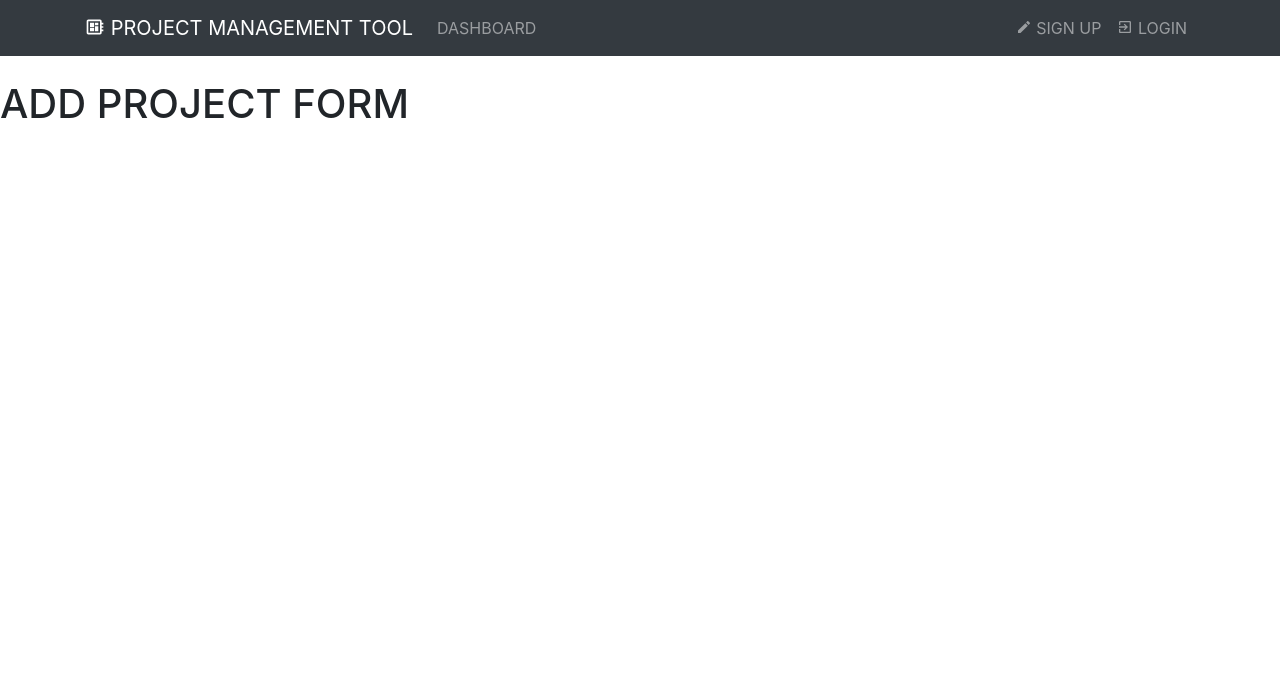
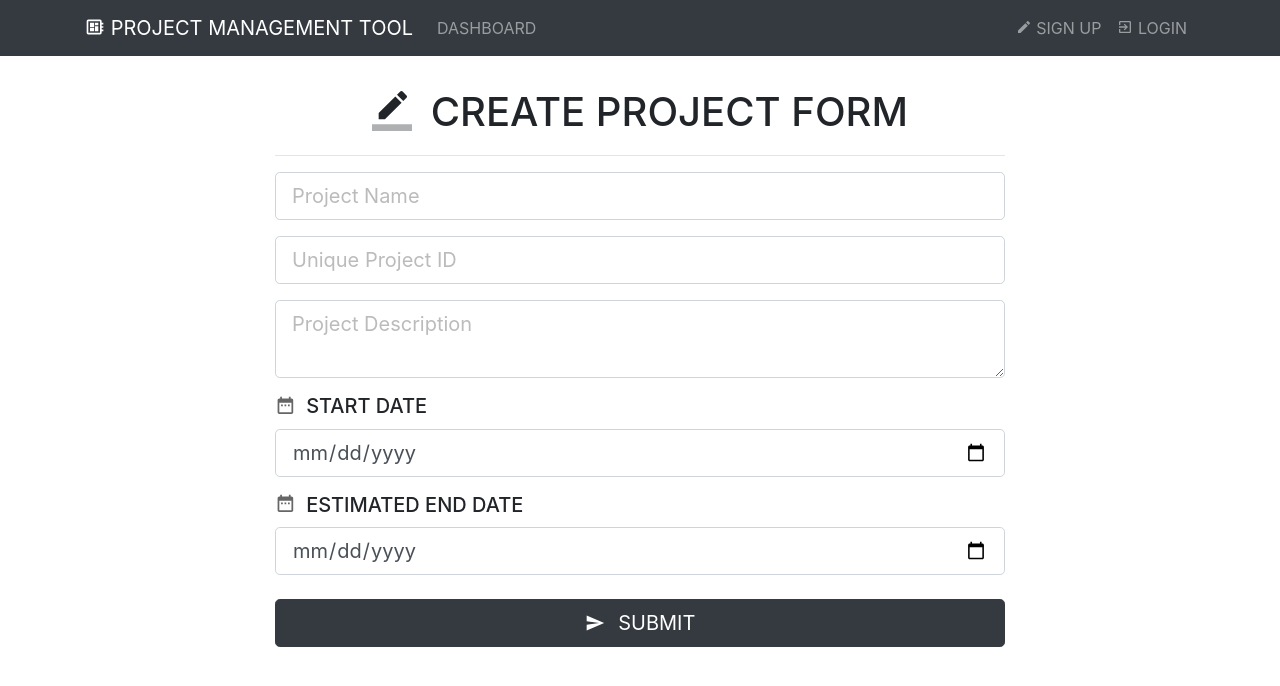
Before and after one commit to EdgardoPinto-Escalier/project-management-tool, a React (Create React App) app in the folder react-projectmanagementtool/: page /addProject in a window 1280 px wide. Shown: the top 686 px of the page. Built offline with nearby package versions, Linux system fonts and the light colour scheme.

Commit message:
Worked on the AddProject component, created React state, onChange and OnSubmit methods

```diff
--- a/react-projectmanagementtool/src/App.css
+++ b/react-projectmanagementtool/src/App.css
@@ -1,6 +1,7 @@
 :root {
   --red: #E53935;
   --grey: #EEEEEE;
+  --dark-grey: #666666;
   --purple: #7E57C2;
   --green: #009688;
   --black: #000000;
@@ -66,14 +67,18 @@ a {
 .md-icon {
   vertical-align: middle;
   margin-bottom: 5px;
+  font-weight: bold;
 }
 
-.md-icon-delete, .md-icon-update, .md-icon-board {
+.md-icon-delete,
+.md-icon-update,
+.md-icon-board,
+.md-icon-calender {
   font-size: 1.3rem;
   vertical-align: middle;
   margin-bottom: 5px;
   margin-right: 5px;
-  color: #666;
+  color: var(--dark-grey);
 }
 
 .md-icon-board {
@@ -82,8 +87,14 @@ a {
 
 .md-icon-update {
   color: var(--green);
+  font-weight: bold;
 }
 
 .md-icon-delete {
   color: var(--red);
 }
+
+.tag {
+  color: var(--green);
+  font-weight: bold;
+}
--- a/react-projectmanagementtool/src/components/Dashboard.js
+++ b/react-projectmanagementtool/src/components/Dashboard.js
@@ -9,14 +9,13 @@ class Dashboard extends Component {
         <div className="container">
           <div className="row">
             <div className="col-md-12">
-              <h1 className="display-5 text-center">PROJECTS</h1>
+              <h1 className="text-center pt-2">PROJECTS</h1>
               <br />
               <CreateProjectButton />
               <br />
               <hr />
 
               <ProjectItem />
-
             </div>
           </div>
         </div>
--- a/react-projectmanagementtool/src/components/Project/AddProject.js
+++ b/react-projectmanagementtool/src/components/Project/AddProject.js
@@ -1,12 +1,120 @@
-import React, { Component } from 'react'
+import React, { Component } from 'react';
+import { MdDateRange, MdBorderColor, MdSend } from "react-icons/md";
 
 class AddProject extends Component {
+  constructor() {
+    super()
+
+    // Set the initial state to blank
+    this.state = {
+      projectName: "",
+      projectIdentifier: "",
+      description: "",
+      start_date: "",
+      end_date: ""
+    };
+
+    this.onChange = this.onChange.bind(this);
+    this.onSubmit = this.onSubmit.bind(this);
+  }
+
+  // On Change set new state
+  onChange(e) {
+    this.setState({ [e.target.name]: e.target.value });
+  }
+
+  // On form submition
+  onSubmit(e) {
+    e.preventDefault();
+    const newProject = {
+      projectName: this.state.projectName,
+      projectIdentifier: this.state.projectIdentifier,
+      description: this.state.description,
+      start_date: this.state.start_date,
+      end_date: this.state.end_date
+    };
+    console.log(newProject);
+  }
+
+
   render() {
     return (
-      <div>
-        <h1>ADD PROJECT FORM</h1>
+      <div className="register">
+        <div className="container">
+          <div className="row">
+            <div className="col-md-8 m-auto">
+              <h1 className="text-center pt-2">
+                <MdBorderColor className="mb-2 mr-2" /> CREATE PROJECT FORM
+              </h1>
+              <hr />
+              <form onSubmit={this.onSubmit}>
+                <div className="form-group">
+                  <input
+                    type="text"
+                    className="form-control form-control-lg "
+                    placeholder="Project Name"
+                    name="projectName"
+                    value={this.state.projectName}
+                    onChange={this.onChange}
+                  />
+                </div>
+                <div className="form-group">
+                  <input
+                    type="text"
+                    className="form-control form-control-lg"
+                    placeholder="Unique Project ID"
+                    name="projectIdentifier"
+                    value={this.state.projectIdentifier}
+                    onChange={this.onChange}
+                  />
+                </div>
+
+                <div className="form-group">
+                  <textarea
+                    className="form-control form-control-lg"
+                    placeholder="Project Description"
+                    name="description"
+                    value={this.state.description}
+                    onChange={this.onChange}
+                  ></textarea>
+                </div>
+                <h5>
+                  <MdDateRange className="md-icon-calender" /> START DATE
+                </h5>
+                <div className="form-group">
+                  <input
+                    type="date"
+                    className="form-control form-control-lg"
+                    name="start_date"
+                    value={this.state.start_date}
+                    onChange={this.onChange}
+                  />
+                </div>
+                <h5>
+                  <MdDateRange className="md-icon-calender" /> ESTIMATED END
+                  DATE
+                </h5>
+                <div className="form-group">
+                  <input
+                    type="date"
+                    className="form-control form-control-lg"
+                    name="end_date"
+                    value={this.state.end_date}
+                    onChange={this.onChange}
+                  />
+                </div>
+                <button
+                  type="submit"
+                  className="btn btn-lg btn-dark btn-block mt-4"
+                >
+                  <MdSend className="mb-1 mr-2" /> SUBMIT
+                </button>
+              </form>
+            </div>
+          </div>
+        </div>
       </div>
-    )
+    );
   }
 }
 
--- a/react-projectmanagementtool/src/components/Project/ProjectItem.js
+++ b/react-projectmanagementtool/src/components/Project/ProjectItem.js
@@ -8,7 +8,7 @@ class ProjectItem extends Component {
         <div className="card card-body bg-light mb-3">
           <div className="row">
             <div className="col-2">
-              <span className="mx-auto">VUE JS</span>
+              <span className="mx-auto tag">VUE JS</span>
             </div>
             <div className="col-lg-6 col-md-4 col-8">
               <h3>VueJS - C# Project</h3>
```
